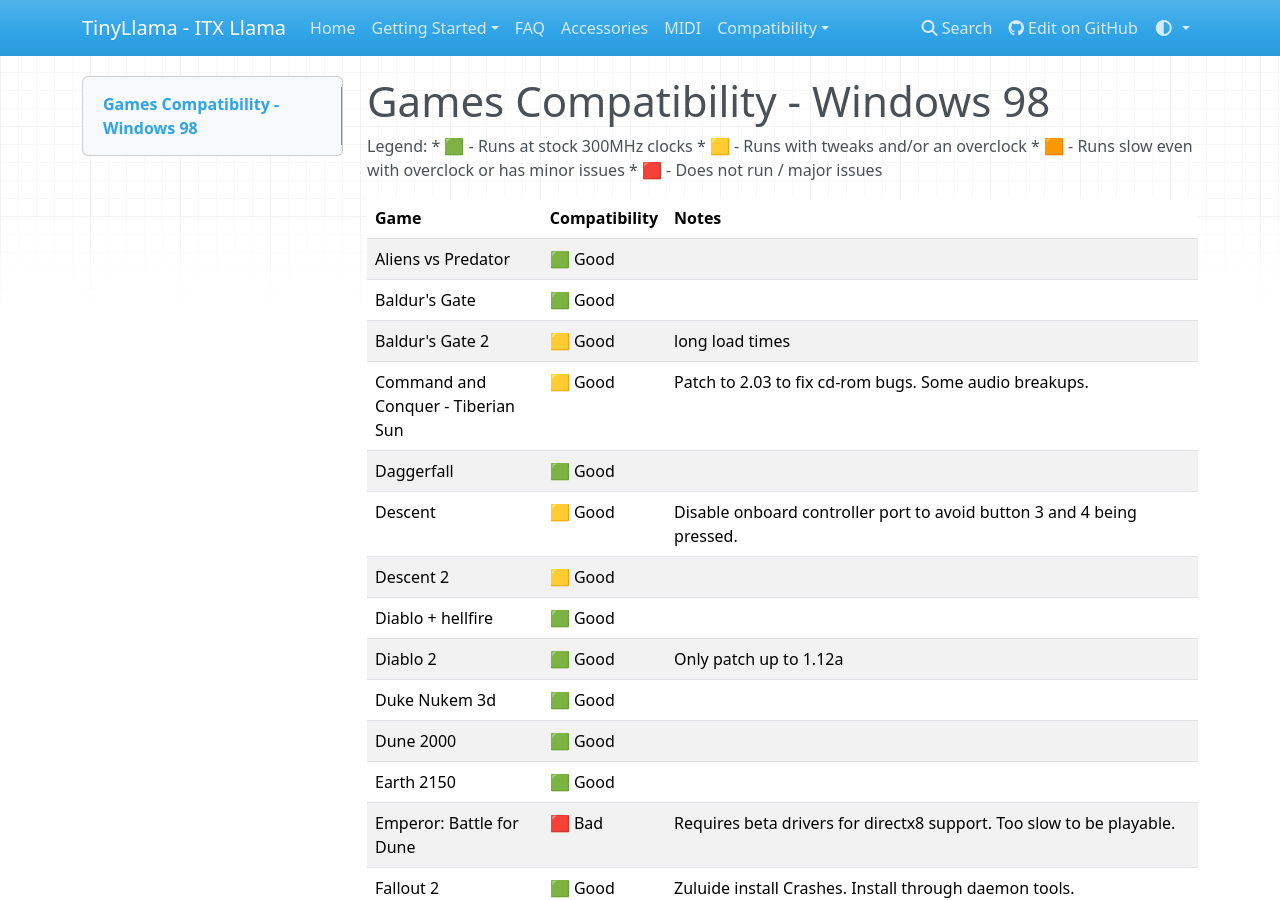
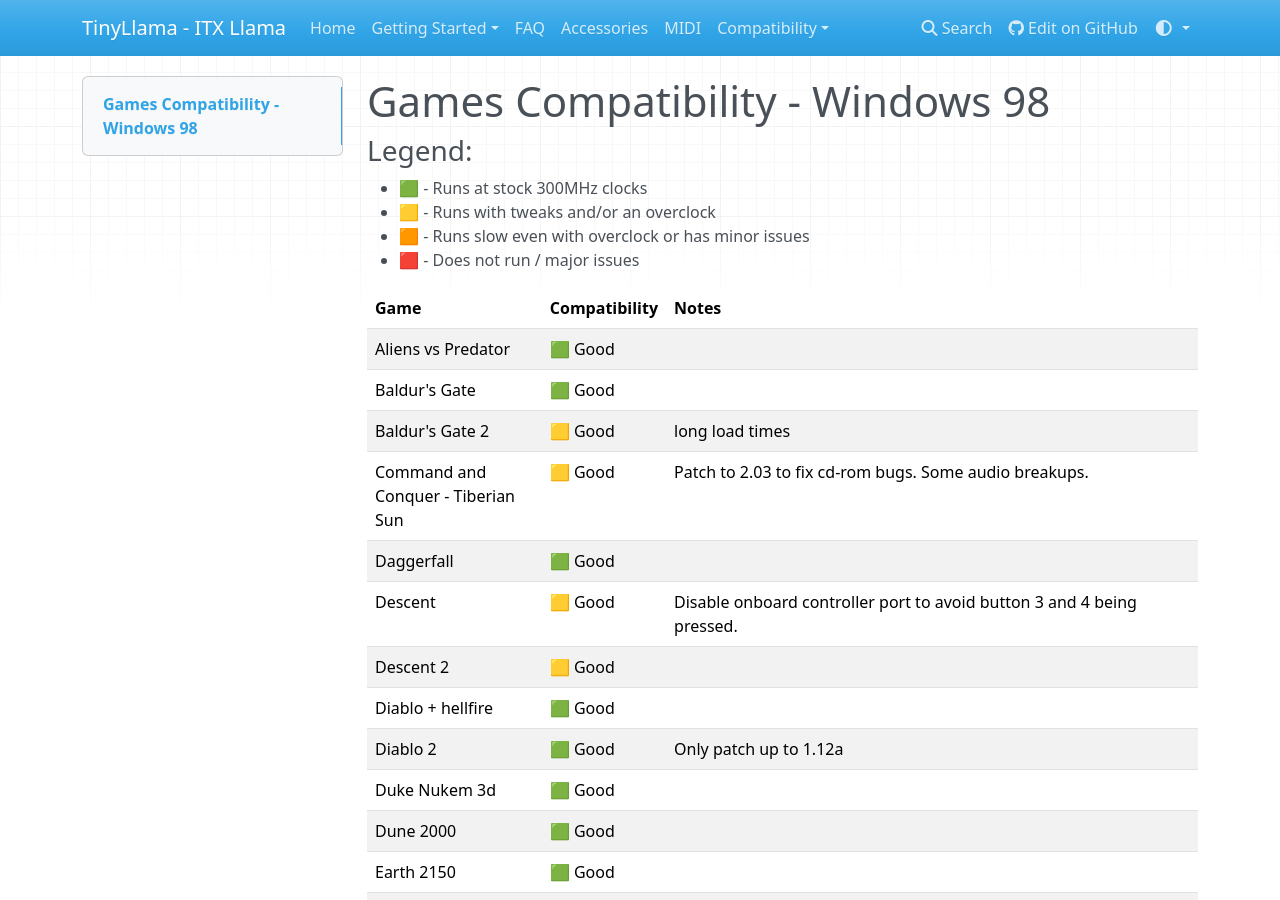
Before and after one commit to timesscar/tinyllama-docs, an MkDocs documentation site: the page built from docs/itxllama/games/winGameCompat.md, in a window 1280 px wide and 900 px high. Built offline with MkDocs 1.6.1, drawn with Linux system fonts in a browser that asks for light colours; nearby versions of some CDN libraries; some of the changed lines change nothing that is shown.

Commit message:
more tweak Games Testing sheet

```diff
--- a/docs/itxllama/games/winGameCompat.md
+++ b/docs/itxllama/games/winGameCompat.md
@@ -1,6 +1,7 @@
 # Games Compatibility - Windows 98
 
-Legend:
+### Legend:
+
 * 🟩 - Runs at stock 300MHz clocks
 * 🟨 - Runs with tweaks and/or an overclock
 * 🟧 - Runs slow even with overclock or has minor issues
```
